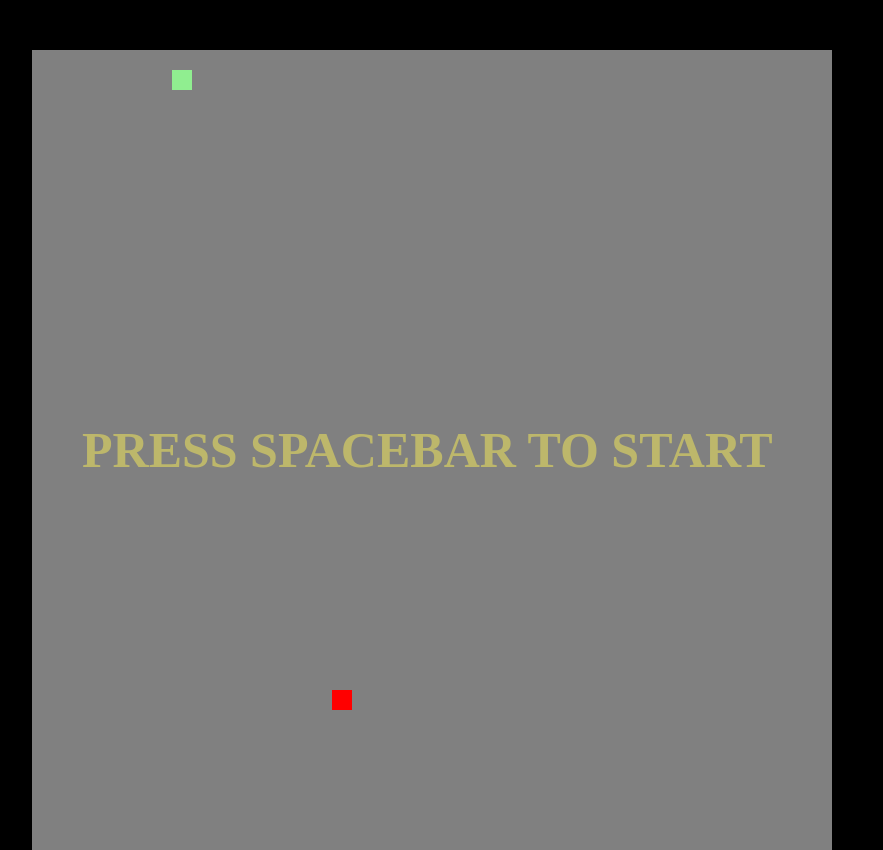
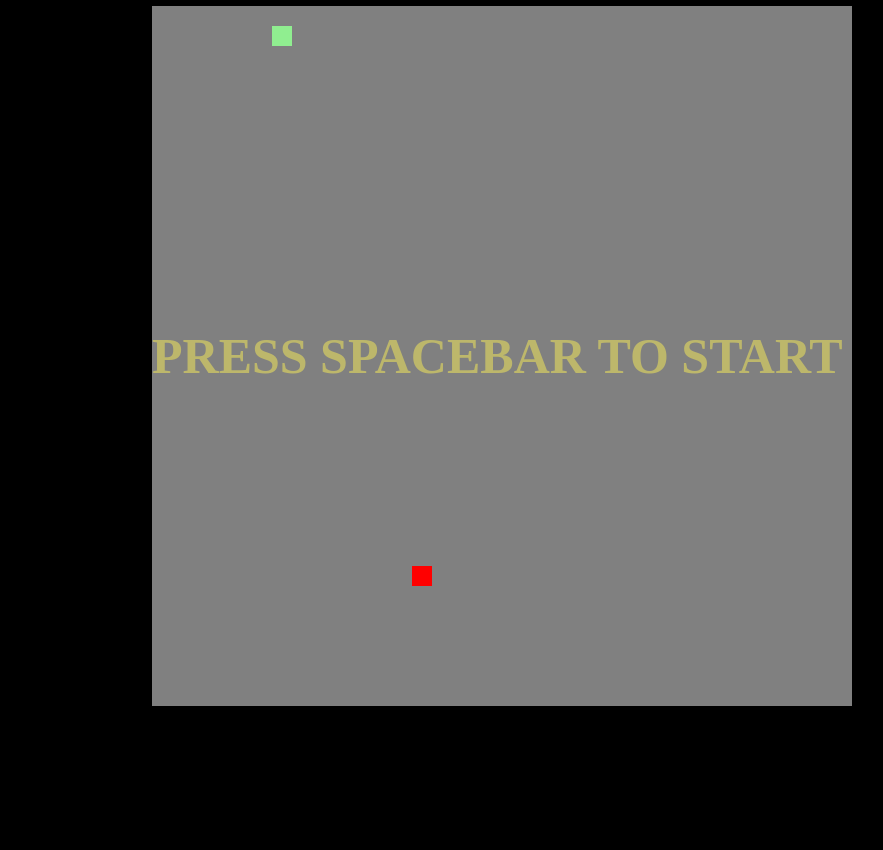
Before and after one commit to DLis117/Portfolio, a PHP site: page / in a window 1280 px wide. Shown: the whole page, without its empty margins (168-1051 px from the left). After the commit the page ends 706 px from the top, so only its background shows below. Run offline with PHP 8.4, Linux system fonts and the light colour scheme.

Commit message:
it looks better now

```diff
--- a/js/snake/index.css
+++ b/js/snake/index.css
@@ -13,8 +13,8 @@ body
 #gameboard
 {
     display: block;
-    width: 800px;
-    height: 800px;
+    width: 700px;
+    height: 700px;
     background: gray;
     position: relative;
     box-sizing: border-box;
@@ -25,8 +25,8 @@ body
     border-style:solid;
 */
 
-    margin-left: 200px;
-    margin-top: 50px;
+    margin-left: 25%;
+    margin-top: 0.5%;
 }
 .head,.food,.test,.tail
 {
--- a/js/snake/index.html
+++ b/js/snake/index.html
@@ -16,7 +16,7 @@
 
         function giveItARandom()
         {
-            let i=Math.random()*780;
+            let i=Math.random()*680;
             return ((Math.floor((i)/size))*size);
         }
 
@@ -206,7 +206,7 @@
                     {
                         if(snake[0][0]<0)
                         {
-                            snake[0][0]=800-size;
+                            snake[0][0]=700-size;
                         }
                     }
                 }
@@ -216,7 +216,7 @@
 
                     if(goingThroughWalls==true)
                     {
-                        if(snake[0][0]>800-size)
+                        if(snake[0][0]>700-size)
                         {
                             snake[0][0]=0;
                         }
@@ -229,7 +229,7 @@
                     {
                         if(snake[0][1]<0)
                         {
-                            snake[0][1]=800-size;
+                            snake[0][1]=700-size;
                         }
                     }
                 }
@@ -238,7 +238,7 @@
                     snake[0][1]+=size;
                     if(goingThroughWalls==true)
                     {
-                        if(snake[0][1]>800-size)
+                        if(snake[0][1]>700-size)
                         {
                             snake[0][1]=0;
                         }
@@ -251,6 +251,7 @@
                     start=document.createElement('div');
                     start.className='start';
                     start.innerHTML = "GAME OVER";
+                    start.style.width='50%';
                     board.appendChild(start);
                     return;
                 }
@@ -285,9 +286,9 @@ function correctFoodPlacement()
 {
     let oSize=(size*-1);
 
-    for(let i=oSize;i<=800;i+=size)
+    for(let i=oSize;i<=700;i+=size)
     {
-        if((snake[0][0]==i&&snake[0][1]==oSize)||(snake[0][0]==oSize&&snake[0][1]==i)||(snake[0][0]==800&&snake[0][1]==i)||(snake[0][0]==i&&snake[0][1]==800))
+        if((snake[0][0]==i&&snake[0][1]==oSize)||(snake[0][0]==oSize&&snake[0][1]==i)||(snake[0][0]==700&&snake[0][1]==i)||(snake[0][0]==i&&snake[0][1]==700))
            {
                return true;
            }
```
